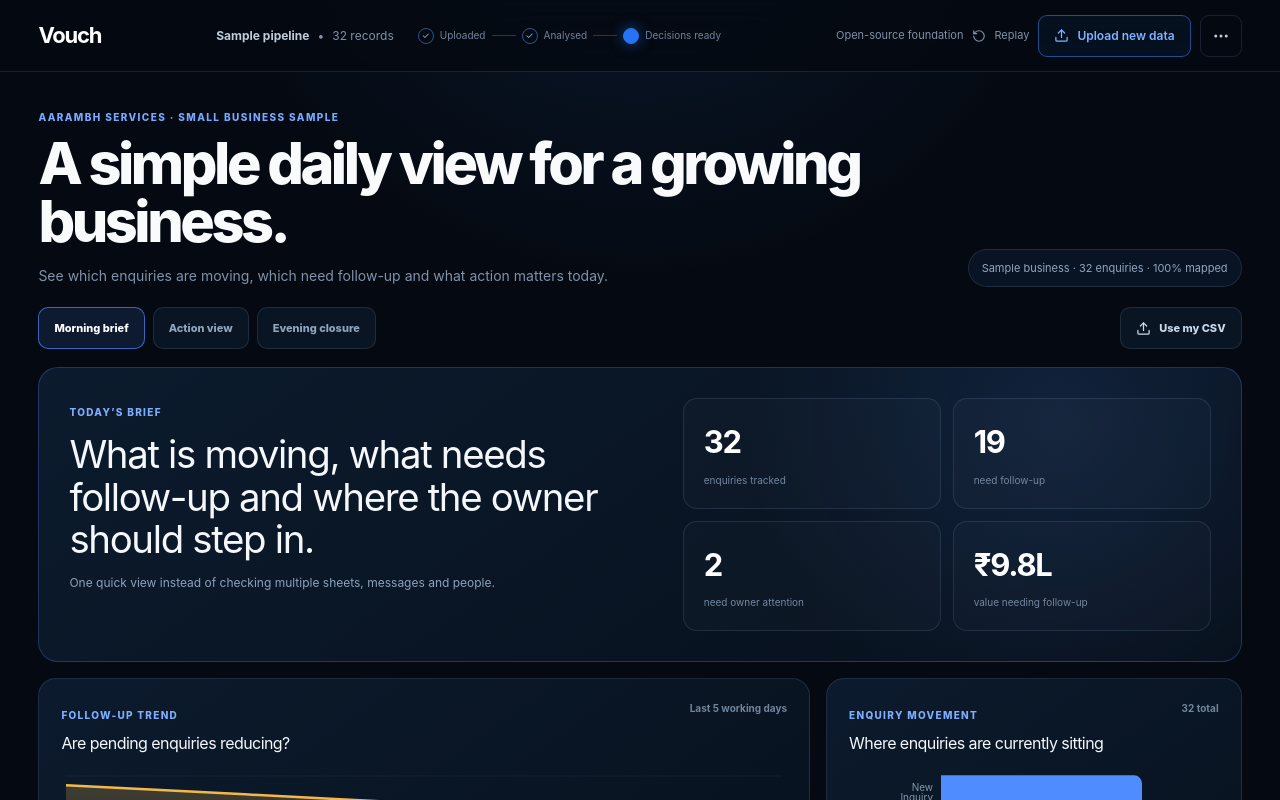
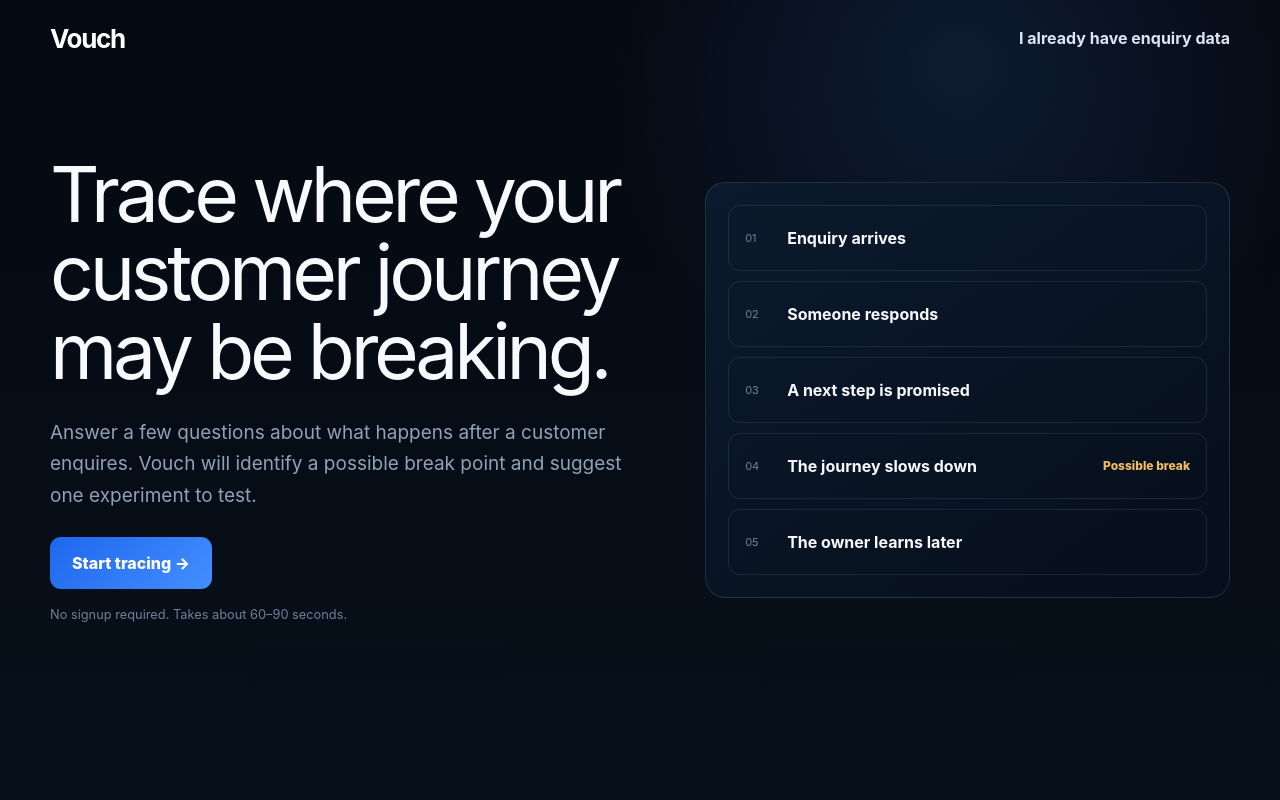
Before and after one commit to shivasricharan/vouchcc, a Next.js app: page / in a window 1280 px wide. Built offline with nearby package versions, Linux system fonts and the light colour scheme.

Commit message:
Make Journey Trace the primary Vouch demo

```diff
--- a/app/page.tsx
+++ b/app/page.tsx
@@ -1,5 +1,5 @@
-import DashboardLayout from '@/components/dashboard/DashboardLayout';
+import JourneyTrace from '@/components/JourneyTrace';
 
-export default function Dashboard() {
-  return <DashboardLayout />;
+export default function Home() {
+  return <JourneyTrace />;
 }
```
